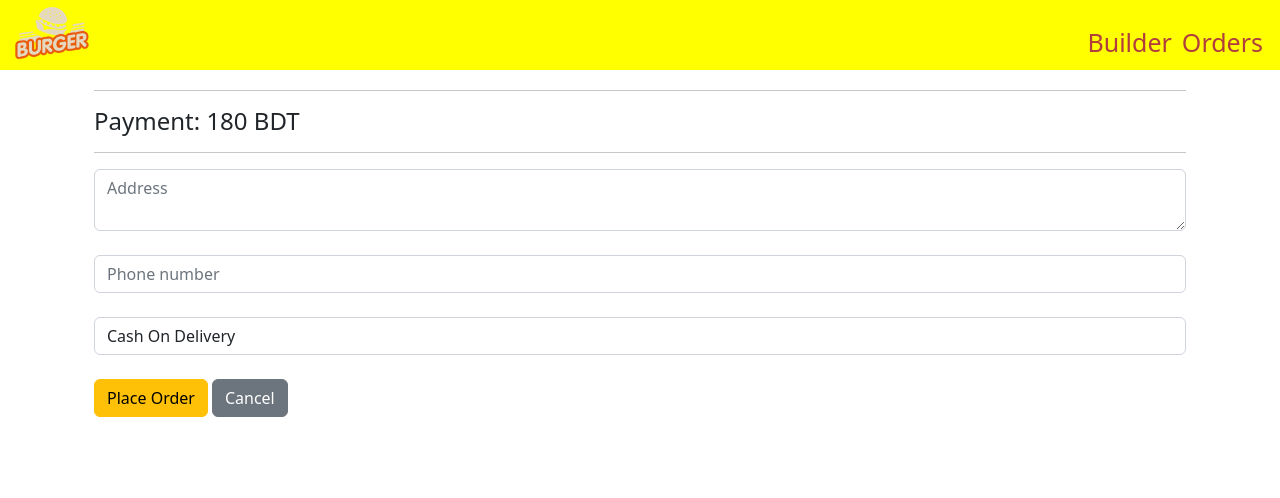
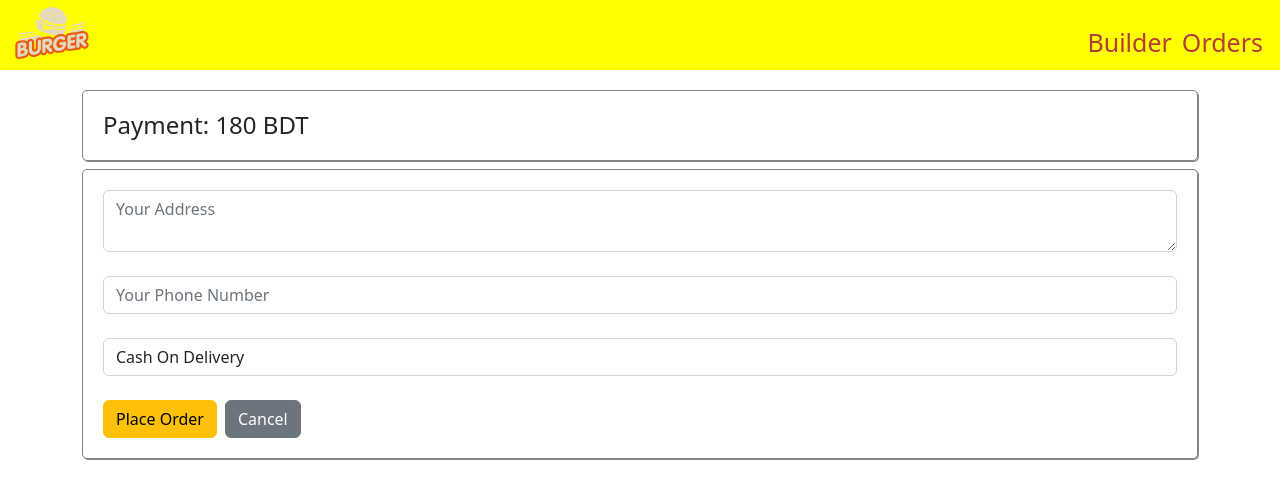
Before and after one commit to siftanzil/ReactJS_Burger_Builder, a React (Create React App) app: page /checkout in a window 1280 px wide. Shown: the top 498 px of the page. Built offline with nearby package versions, Linux system fonts and the light colour scheme.

Commit message:
Checkout refined

```diff
--- a/src/Components/Orders/Checkout/Checkout.js
+++ b/src/Components/Orders/Checkout/Checkout.js
@@ -1,13 +1,24 @@
 import React, { Component } from "react";
+import { Button, Modal, ModalBody } from "reactstrap";
+import Spinner from "../../Spinner/Spinner";
+
+import axios from "axios";
+
+import { connect } from "react-redux";
+import { resetIngredients } from "../../../redux/actionCreators";
 import { Link } from "react-router-dom";
-import axios from "axios";
-import { connect } from "react-redux";
 
 const mapStateToProps = (state) => {
   return {
     ingredients: state.ingredients,
     totalPrice: state.totalPrice,
     purchasable: state.purchasable,
+  };
+};
+
+const mapDispatchToProps = (dispatch) => {
+  return {
+    resetIngredients: () => dispatch(resetIngredients()),
   };
 };
 
@@ -18,17 +29,22 @@ class Checkout extends Component {
       phone: "",
       paymentType: "Cash On Delivery",
     },
+    isLoading: false,
+    isModalOpen: false,
+    modalMsg: "",
   };
-  inputChangeHandler = (event) => {
+
+  inputChangerHandler = (e) => {
     this.setState({
       values: {
         ...this.state.values,
-        [event.target.name]: event.target.value,
+        [e.target.name]: e.target.value,
       },
     });
   };
 
-  submitHandler = (event) => {
+  submitHandler = () => {
+    this.setState({ isLoading: true });
     const order = {
       ingredients: this.props.ingredients,
       customer: this.state.values,
@@ -40,63 +56,105 @@ class Checkout extends Component {
         "https://sif-react-burger-builder-default-rtdb.firebaseio.com/orders.json",
         order,
       )
-      .then((response) => console.log(response))
-      .catch((error) => console.log(error));
-
-    event.preventDefault();
-    this.setState({
-      values: {
-        deliveryAddress: "",
-        phone: "",
-        paymentType: "Cash On Delivery",
-      },
-    });
+      .then((response) => {
+        if (response.status === 200) {
+          this.setState({
+            isLoading: false,
+            isModalOpen: true,
+            modalMsg: "Order Placed Successfully!",
+          });
+          this.props.resetIngredients();
+        } else {
+          this.setState({
+            isLoading: false,
+            isModalOpen: true,
+            modalMsg: "Something Went Wrong! Order Again!",
+          });
+        }
+      })
+      .catch((err) => {
+        this.setState({
+          isLoading: false,
+          isModalOpen: true,
+          modalMsg: "Something Went Wrong! Order Again!",
+        });
+      });
   };
 
   render() {
-    return (
-      <div className="container">
-        <hr />
-        <h4>Payment: {this.props.totalPrice} BDT </h4>
-        <hr />
-
-        <form>
+    let form = (
+      <div>
+        <h4
+          style={{
+            border: "1px solid grey",
+            boxShadow: "1px 1px #888888",
+            borderRadius: "5px",
+            padding: "20px",
+          }}
+        >
+          Payment: {this.props.totalPrice} BDT
+        </h4>
+        <form
+          style={{
+            border: "1px solid grey",
+            boxShadow: "1px 1px #888888",
+            borderRadius: "5px",
+            padding: "20px",
+          }}
+        >
           <textarea
             name="deliveryAddress"
             value={this.state.values.deliveryAddress}
-            placeholder="Address"
             className="form-control"
-            onChange={(event) => this.inputChangeHandler(event)}
+            placeholder="Your Address"
+            onChange={(e) => this.inputChangerHandler(e)}
           ></textarea>
           <br />
           <input
             name="phone"
             className="form-control"
-            placeholder="Phone number"
             value={this.state.values.phone}
-            onChange={(event) => this.inputChangeHandler(event)}
+            placeholder="Your Phone Number"
+            onChange={(e) => this.inputChangerHandler(e)}
           />
           <br />
           <select
             name="paymentType"
             className="form-control"
             value={this.state.values.paymentType}
-            onChange={(event) => this.inputChangeHandler(event)}
+            onChange={(e) => this.inputChangerHandler(e)}
           >
             <option value="Cash On Delivery">Cash On Delivery</option>
             <option value="Bkash">Bkash</option>
           </select>
           <br />
-          <button className="btn btn-warning" onClick={this.submitHandler}>
+          <Button
+            className="mr-auto me-1"
+            color="warning"
+            onClick={this.submitHandler}
+            disabled={!this.props.purchasable}
+          >
             Place Order
-          </button>
+          </Button>
           <Link to="/">
-            <button className="btn btn-secondary ms-1"> Cancel </button>
+            <Button color="secondary" className="ms-1">
+              Cancel
+            </Button>
           </Link>
         </form>
+      </div>
+    );
+    return (
+      <div>
+        {this.state.isLoading ? <Spinner /> : form}
+        <Modal isOpen={this.state.isModalOpen} onClick={this.goBack}>
+          <ModalBody>
+            <p>{this.state.modalMsg}</p>
+          </ModalBody>
+        </Modal>
       </div>
     );
   }
 }
 
-export default connect(mapStateToProps)(Checkout);
+export default connect(mapStateToProps, mapDispatchToProps)(Checkout);
--- /dev/null
+++ b/src/Components/Spinner/Spinner.css
@@ -0,0 +1,68 @@
+.loader {
+    margin: 100px auto;
+    font-size: 25px;
+    width: 1em;
+    height: 1em;
+    border-radius: 50%;
+    position: relative;
+    text-indent: -9999em;
+    -webkit-animation: load5 1.1s infinite ease;
+    animation: load5 1.1s infinite ease;
+    -webkit-transform: translateZ(0);
+    -ms-transform: translateZ(0);
+    transform: translateZ(0);
+  }
+  @-webkit-keyframes load5 {
+    0%,
+    100% {
+      box-shadow: 0em -2.6em 0em 0em #d70f64, 1.8em -1.8em 0 0em rgba(215,15,100, 0.2), 2.5em 0em 0 0em rgba(215,15,100, 0.2), 1.75em 1.75em 0 0em rgba(215,15,100, 0.2), 0em 2.5em 0 0em rgba(215,15,100, 0.2), -1.8em 1.8em 0 0em rgba(215,15,100, 0.2), -2.6em 0em 0 0em rgba(215,15,100, 0.5), -1.8em -1.8em 0 0em rgba(215,15,100, 0.7);
+    }
+    12.5% {
+      box-shadow: 0em -2.6em 0em 0em rgba(215,15,100, 0.7), 1.8em -1.8em 0 0em #d70f64, 2.5em 0em 0 0em rgba(215,15,100, 0.2), 1.75em 1.75em 0 0em rgba(215,15,100, 0.2), 0em 2.5em 0 0em rgba(215,15,100, 0.2), -1.8em 1.8em 0 0em rgba(215,15,100, 0.2), -2.6em 0em 0 0em rgba(215,15,100, 0.2), -1.8em -1.8em 0 0em rgba(215,15,100, 0.5);
+    }
+    25% {
+      box-shadow: 0em -2.6em 0em 0em rgba(215,15,100, 0.5), 1.8em -1.8em 0 0em rgba(215,15,100, 0.7), 2.5em 0em 0 0em #d70f64, 1.75em 1.75em 0 0em rgba(215,15,100, 0.2), 0em 2.5em 0 0em rgba(215,15,100, 0.2), -1.8em 1.8em 0 0em rgba(215,15,100, 0.2), -2.6em 0em 0 0em rgba(215,15,100, 0.2), -1.8em -1.8em 0 0em rgba(215,15,100, 0.2);
+    }
+    37.5% {
+      box-shadow: 0em -2.6em 0em 0em rgba(215,15,100, 0.2), 1.8em -1.8em 0 0em rgba(215,15,100, 0.5), 2.5em 0em 0 0em rgba(215,15,100, 0.7), 1.75em 1.75em 0 0em #d70f64, 0em 2.5em 0 0em rgba(215,15,100, 0.2), -1.8em 1.8em 0 0em rgba(215,15,100, 0.2), -2.6em 0em 0 0em rgba(215,15,100, 0.2), -1.8em -1.8em 0 0em rgba(215,15,100, 0.2);
+    }
+    50% {
+      box-shadow: 0em -2.6em 0em 0em rgba(215,15,100, 0.2), 1.8em -1.8em 0 0em rgba(215,15,100, 0.2), 2.5em 0em 0 0em rgba(215,15,100, 0.5), 1.75em 1.75em 0 0em rgba(215,15,100, 0.7), 0em 2.5em 0 0em #d70f64, -1.8em 1.8em 0 0em rgba(215,15,100, 0.2), -2.6em 0em 0 0em rgba(215,15,100, 0.2), -1.8em -1.8em 0 0em rgba(215,15,100, 0.2);
+    }
+    62.5% {
+      box-shadow: 0em -2.6em 0em 0em rgba(215,15,100, 0.2), 1.8em -1.8em 0 0em rgba(215,15,100, 0.2), 2.5em 0em 0 0em rgba(215,15,100, 0.2), 1.75em 1.75em 0 0em rgba(215,15,100, 0.5), 0em 2.5em 0 0em rgba(215,15,100, 0.7), -1.8em 1.8em 0 0em #d70f64, -2.6em 0em 0 0em rgba(215,15,100, 0.2), -1.8em -1.8em 0 0em rgba(215,15,100, 0.2);
+    }
+    75% {
+      box-shadow: 0em -2.6em 0em 0em rgba(215,15,100, 0.2), 1.8em -1.8em 0 0em rgba(215,15,100, 0.2), 2.5em 0em 0 0em rgba(215,15,100, 0.2), 1.75em 1.75em 0 0em rgba(215,15,100, 0.2), 0em 2.5em 0 0em rgba(215,15,100, 0.5), -1.8em 1.8em 0 0em rgba(215,15,100, 0.7), -2.6em 0em 0 0em #d70f64, -1.8em -1.8em 0 0em rgba(215,15,100, 0.2);
+    }
+    87.5% {
+      box-shadow: 0em -2.6em 0em 0em rgba(215,15,100, 0.2), 1.8em -1.8em 0 0em rgba(215,15,100, 0.2), 2.5em 0em 0 0em rgba(215,15,100, 0.2), 1.75em 1.75em 0 0em rgba(215,15,100, 0.2), 0em 2.5em 0 0em rgba(215,15,100, 0.2), -1.8em 1.8em 0 0em rgba(215,15,100, 0.5), -2.6em 0em 0 0em rgba(215,15,100, 0.7), -1.8em -1.8em 0 0em #d70f64;
+    }
+  }
+  @keyframes load5 {
+    0%,
+    100% {
+      box-shadow: 0em -2.6em 0em 0em #d70f64, 1.8em -1.8em 0 0em rgba(215,15,100, 0.2), 2.5em 0em 0 0em rgba(215,15,100, 0.2), 1.75em 1.75em 0 0em rgba(215,15,100, 0.2), 0em 2.5em 0 0em rgba(215,15,100, 0.2), -1.8em 1.8em 0 0em rgba(215,15,100, 0.2), -2.6em 0em 0 0em rgba(215,15,100, 0.5), -1.8em -1.8em 0 0em rgba(215,15,100, 0.7);
+    }
+    12.5% {
+      box-shadow: 0em -2.6em 0em 0em rgba(215,15,100, 0.7), 1.8em -1.8em 0 0em #d70f64, 2.5em 0em 0 0em rgba(215,15,100, 0.2), 1.75em 1.75em 0 0em rgba(215,15,100, 0.2), 0em 2.5em 0 0em rgba(215,15,100, 0.2), -1.8em 1.8em 0 0em rgba(215,15,100, 0.2), -2.6em 0em 0 0em rgba(215,15,100, 0.2), -1.8em -1.8em 0 0em rgba(215,15,100, 0.5);
+    }
+    25% {
+      box-shadow: 0em -2.6em 0em 0em rgba(215,15,100, 0.5), 1.8em -1.8em 0 0em rgba(215,15,100, 0.7), 2.5em 0em 0 0em #d70f64, 1.75em 1.75em 0 0em rgba(215,15,100, 0.2), 0em 2.5em 0 0em rgba(215,15,100, 0.2), -1.8em 1.8em 0 0em rgba(215,15,100, 0.2), -2.6em 0em 0 0em rgba(215,15,100, 0.2), -1.8em -1.8em 0 0em rgba(215,15,100, 0.2);
+    }
+    37.5% {
+      box-shadow: 0em -2.6em 0em 0em rgba(215,15,100, 0.2), 1.8em -1.8em 0 0em rgba(215,15,100, 0.5), 2.5em 0em 0 0em rgba(215,15,100, 0.7), 1.75em 1.75em 0 0em #d70f64, 0em 2.5em 0 0em rgba(215,15,100, 0.2), -1.8em 1.8em 0 0em rgba(215,15,100, 0.2), -2.6em 0em 0 0em rgba(215,15,100, 0.2), -1.8em -1.8em 0 0em rgba(215,15,100, 0.2);
+    }
+    50% {
+      box-shadow: 0em -2.6em 0em 0em rgba(215,15,100, 0.2), 1.8em -1.8em 0 0em rgba(215,15,100, 0.2), 2.5em 0em 0 0em rgba(215,15,100, 0.5), 1.75em 1.75em 0 0em rgba(215,15,100, 0.7), 0em 2.5em 0 0em #d70f64, -1.8em 1.8em 0 0em rgba(215,15,100, 0.2), -2.6em 0em 0 0em rgba(215,15,100, 0.2), -1.8em -1.8em 0 0em rgba(215,15,100, 0.2);
+    }
+    62.5% {
+      box-shadow: 0em -2.6em 0em 0em rgba(215,15,100, 0.2), 1.8em -1.8em 0 0em rgba(215,15,100, 0.2), 2.5em 0em 0 0em rgba(215,15,100, 0.2), 1.75em 1.75em 0 0em rgba(215,15,100, 0.5), 0em 2.5em 0 0em rgba(215,15,100, 0.7), -1.8em 1.8em 0 0em #d70f64, -2.6em 0em 0 0em rgba(215,15,100, 0.2), -1.8em -1.8em 0 0em rgba(215,15,100, 0.2);
+    }
+    75% {
+      box-shadow: 0em -2.6em 0em 0em rgba(215,15,100, 0.2), 1.8em -1.8em 0 0em rgba(215,15,100, 0.2), 2.5em 0em 0 0em rgba(215,15,100, 0.2), 1.75em 1.75em 0 0em rgba(215,15,100, 0.2), 0em 2.5em 0 0em rgba(215,15,100, 0.5), -1.8em 1.8em 0 0em rgba(215,15,100, 0.7), -2.6em 0em 0 0em #d70f64, -1.8em -1.8em 0 0em rgba(215,15,100, 0.2);
+    }
+    87.5% {
+      box-shadow: 0em -2.6em 0em 0em rgba(215,15,100, 0.2), 1.8em -1.8em 0 0em rgba(215,15,100, 0.2), 2.5em 0em 0 0em rgba(215,15,100, 0.2), 1.75em 1.75em 0 0em rgba(215,15,100, 0.2), 0em 2.5em 0 0em rgba(215,15,100, 0.2), -1.8em 1.8em 0 0em rgba(215,15,100, 0.5), -2.6em 0em 0 0em rgba(215,15,100, 0.7), -1.8em -1.8em 0 0em #d70f64;
+    }
+  }
--- /dev/null
+++ b/src/Components/Spinner/Spinner.js
@@ -0,0 +1,8 @@
+import React from 'react';
+import './Spinner.css';
+
+const Spinner = () => {
+    return (<div className="loader">Loading...</div>)
+}
+
+export default Spinner;
--- a/src/redux/actionCreators.js
+++ b/src/redux/actionCreators.js
@@ -19,3 +19,9 @@ export const updatePurchasable = () => {
     type: actionTypes.UPDATE_PURCHASABLE,
   };
 };
+
+export const resetIngredients = () => {
+  return {
+    type: actionTypes.RESET_INGREDIENTS,
+  };
+};
--- a/src/redux/actionTypes.js
+++ b/src/redux/actionTypes.js
@@ -1,3 +1,5 @@
 export const ADD_INGREDIENT = "ADD_INGREDIENT";
 export const REMOVE_INGREDIENT = "REMOVE_INGREDIENT";
 export const UPDATE_PURCHASABLE = "UPDATE_PURCHASABLE";
+
+export const RESET_INGREDIENTS = "RESET_INGREDIENTS";
```
Also changed, not shown: src/redux/reducer.js (+12 -0 lines).
